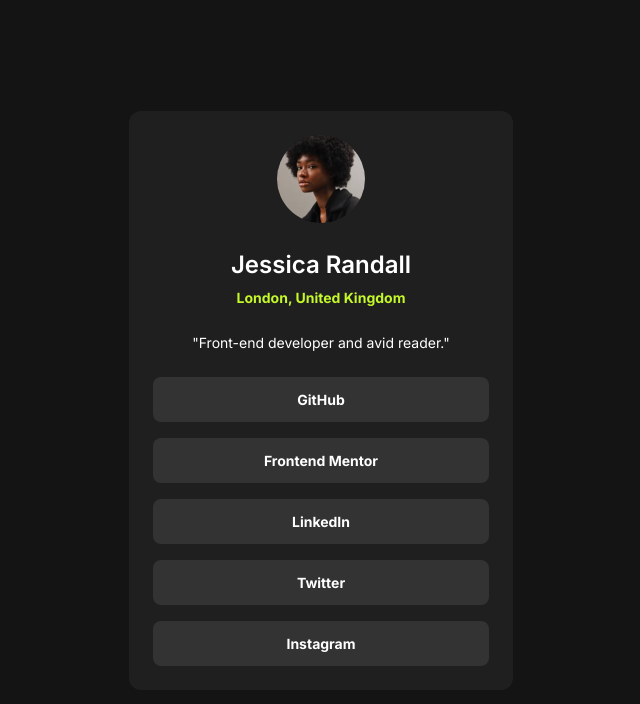
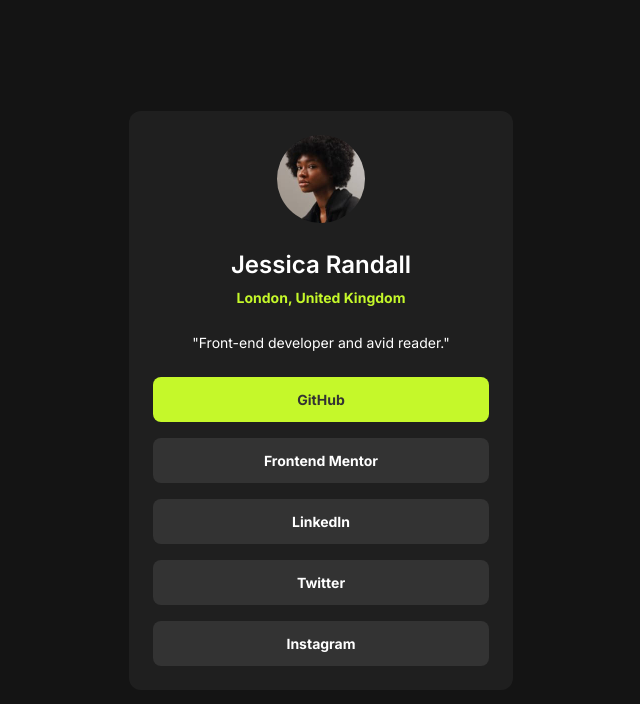
Before and after one commit to juanpb96/FEM_LP_social-links-profile, a plain HTML site: page index.html in a window 1280 px wide. In both pictures the pointer is over the link "GitHub". Shown: the whole page, without its empty margins (319-959 px from the left). Drawn offline with Linux system fonts and the light colour scheme.

Commit message:
Add hover and focus-visible states to social links
Applies the green hover style to both :hover and :focus-visible,
with color transitions that respect prefers-reduced-motion.

Co-Authored-By: Claude Sonnet 5.5 <noreply@anthropic.com>

```diff
--- a/styles.css
+++ b/styles.css
@@ -101,5 +101,18 @@ nav {
     border-radius: 8px;
     font-size: 14px;
     line-height: 1.5;
+
+    &:hover, &:focus-visible {
+      color: var(--grey-700);
+      background-color: var(--green);
+    }
+
+    @media (prefers-reduced-motion: no-preference) {
+      transition: color 0.6s ease-out, background-color 0.6s ease-out;
+
+      &:hover, &:focus-visible {
+        transition: color 0.3s ease-out, background-color 0.3s ease-out;
+      }
+    }
   }
 }
```
